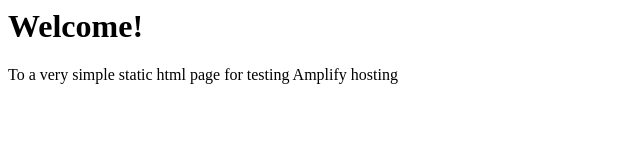
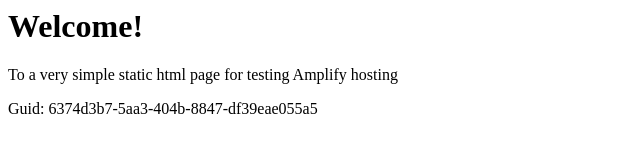
Before and after one commit to aws-aemilia-arn/Github-PR-Commit-Integration-Test-DoNotTouch-v1-prod-eu-north-1, a website: page src/index.html in a window 1280 px wide. Shown: the whole page, without its empty margins (0-640 px from the left). Drawn offline with Linux system fonts and the light colour scheme.

Commit message:
commit from integ tests

```diff
--- a/src/index.html
+++ b/src/index.html
@@ -1,3 +1,5 @@
+
+
 <html lang="en">
 
 <head>
@@ -10,6 +12,6 @@
 <body>
     <h1>Welcome!</h1>
     <p>To a very simple static html page for testing Amplify hosting</p>
-</body>
+    <p>Guid: 6374d3b7-5aa3-404b-8847-df39eae055a5</p></body>
 
 </html>
```
